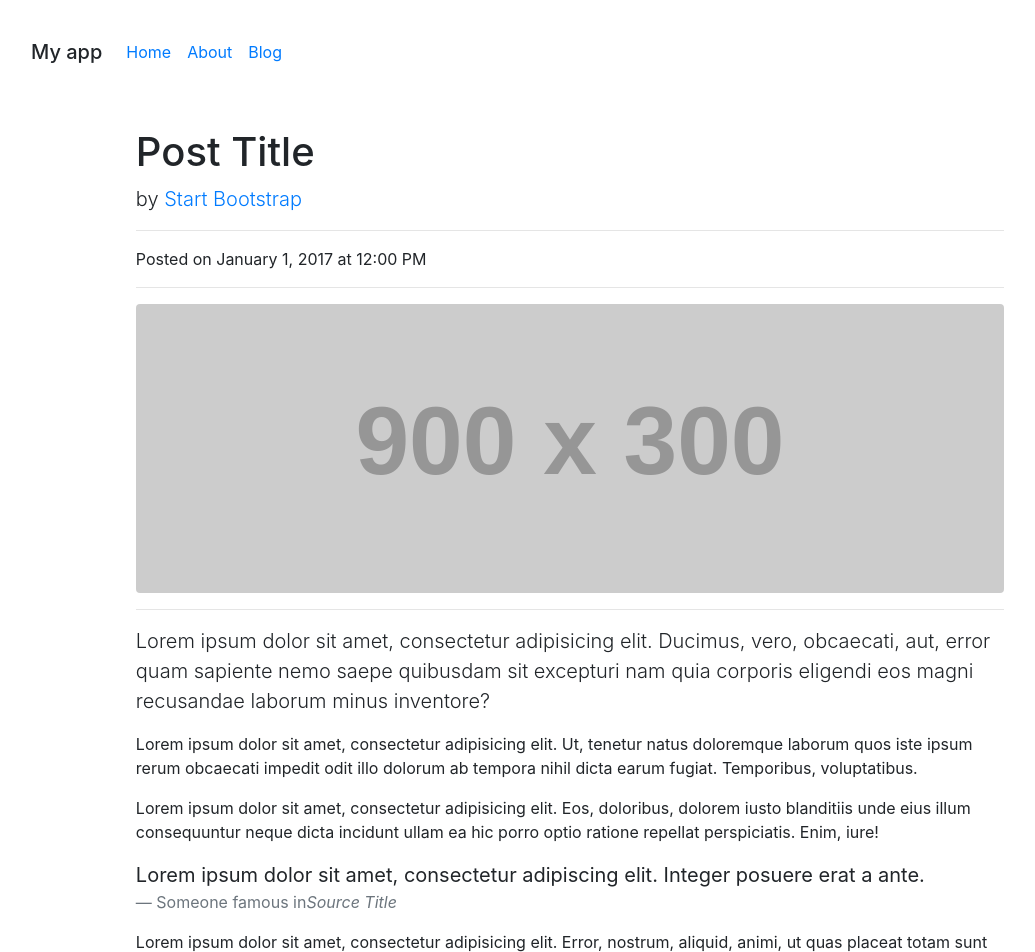
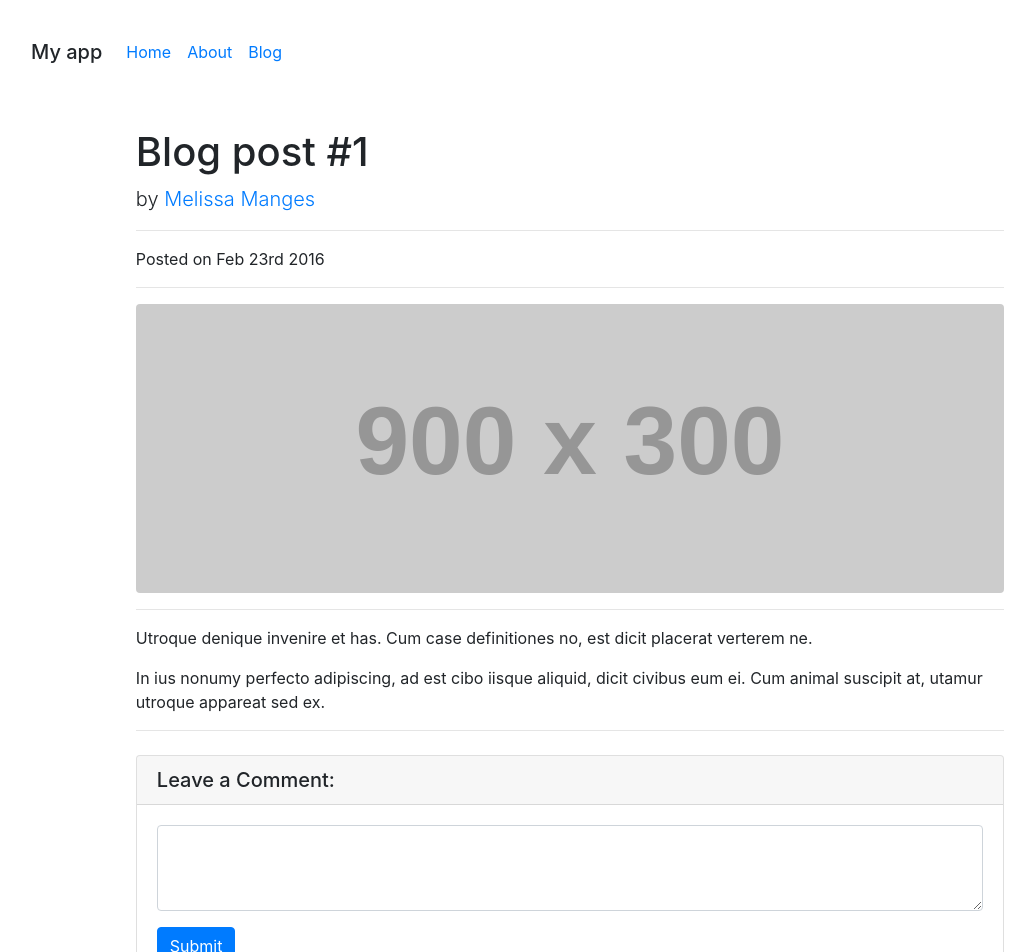
Before and after one commit to diogoaoliveira/telnyx-code-challenge, a React app: page /blog/1/blog-post-1 in a window 1280 px wide. Shown: the top 952 px of the page, without its empty margins (70-1105 px from the left). Built offline with nearby package versions, Linux system fonts and the light colour scheme; data requests are answered from the project's data file.

Commit message:
Added Single Post Component data ready

```diff
--- a/src/actions/index.js
+++ b/src/actions/index.js
@@ -1,10 +1,17 @@
 import {
-  GET_ALL_POSTS
+  GET_ALL_POSTS,
+  GET_POST_BY_ID,
 } from './types';
 import * as PostAPI from '../utils/PostsAPI';
 
 export const getAllPosts = () => dispatch => {
-  PostAPI.getAll().then((posts) => {
+  PostAPI.getAll().then(posts => {
     dispatch({ type: GET_ALL_POSTS, payload: posts });
   });
 }
+
+export const getPostById = postId => dispatch => {
+  PostAPI.getById(postId).then(post => {
+    dispatch({ type: GET_POST_BY_ID, payload: post });
+  });
+}
--- a/src/actions/types.js
+++ b/src/actions/types.js
@@ -1,2 +1,3 @@
 // POSTS
 export const GET_ALL_POSTS = 'GET_ALL_POSTS';
+export const GET_POST_BY_ID = 'GET_POST_BY_ID';
--- a/src/app/App.jsx
+++ b/src/app/App.jsx
@@ -18,7 +18,7 @@ const App = () => (
       <Route exact path='/' component={Home} />
       <Route path='/about' component={About} />
       <Route exact path='/blog' component={Blog} />
-      <Route path='/blog/:postId' component={PostSingle} />
+      <Route path='/blog/:postId/:slug' component={PostSingle} />
     </div>
   </div>
 );
--- a/src/app/blog/post/Post.jsx
+++ b/src/app/blog/post/Post.jsx
@@ -11,7 +11,7 @@ class Post extends Component {
         <div className='card-body'>
           <h2 className='card-title'>{post.title}</h2>
           <p className='card-text'>{post.description}</p>
-          <Link to={`/blog/${post.slug}`} className='btn btn-primary'>Read More &rarr;</Link>
+          <Link to={`/blog/${post.id}/${post.slug}`} className='btn btn-primary'>Read More &rarr;</Link>
         </div>
         <div className='card-footer text-muted'>
           Posted on {moment(post.publish_date).format('MMM Do YYYY')} by
--- a/src/app/blog/post/PostSingle.jsx
+++ b/src/app/blog/post/PostSingle.jsx
@@ -1,54 +1,54 @@
 import React from 'react';
+import { connect } from 'react-redux';
 import {
   CommentForm,
   CommentList,
 } from './comment';
+import {
+  getPostById
+} from '../../../actions';
+import moment from 'moment';
 
-const PostSingle = (props) => (
+class PostSingle extends React.Component {
+  componentDidMount() {
+    this.props.getPostById(this.props.match.params.postId);
+  }
+  render() {
+    console.log(this.props);
+    const { post } = this.props;
+    return (
       <div className="container">
           <div className="row justify-content-center">
             <div className="col-lg-10">
-          <h1 className="mt-4">Post Title</h1>
+              <h1 className="mt-4">{post.title}</h1>
               <p className="lead">
                 by
-            <a href="#"> Start Bootstrap</a>
+                <a href="#"> {post.author}</a>
               </p>
-
               <hr />
-
-          <p>Posted on January 1, 2017 at 12:00 PM</p>
-
+              <p>Posted on {moment(post.publish_date).format('MMM Do YYYY')}</p>
               <hr />
-
               <img className="img-fluid rounded" src="http://placehold.it/900x300" alt="" />
-
               <hr />
-
-          <p className="lead">Lorem ipsum dolor sit amet, consectetur adipisicing elit. Ducimus, vero, obcaecati, aut, error quam sapiente nemo saepe quibusdam sit excepturi nam quia corporis eligendi eos magni recusandae laborum minus inventore?</p>
-
-          <p>Lorem ipsum dolor sit amet, consectetur adipisicing elit. Ut, tenetur natus doloremque laborum quos iste ipsum rerum obcaecati impedit odit illo dolorum ab tempora nihil dicta earum fugiat. Temporibus, voluptatibus.</p>
-
-          <p>Lorem ipsum dolor sit amet, consectetur adipisicing elit. Eos, doloribus, dolorem iusto blanditiis unde eius illum consequuntur neque dicta incidunt ullam ea hic porro optio ratione repellat perspiciatis. Enim, iure!</p>
-
-          <blockquote className="blockquote">
-            <p className="mb-0">Lorem ipsum dolor sit amet, consectetur adipiscing elit. Integer posuere erat a ante.</p>
-            <footer className="blockquote-footer">Someone famous in
-              <cite title="Source Title">Source Title</cite>
-            </footer>
-          </blockquote>
-
-          <p>Lorem ipsum dolor sit amet, consectetur adipisicing elit. Error, nostrum, aliquid, animi, ut quas placeat totam sunt tempora commodi nihil ullam alias modi dicta saepe minima ab quo voluptatem obcaecati?</p>
-
-          <p>Lorem ipsum dolor sit amet, consectetur adipisicing elit. Harum, dolor quis. Sunt, ut, explicabo, aliquam tenetur ratione tempore quidem voluptates cupiditate voluptas illo saepe quaerat numquam recusandae? Qui, necessitatibus, est!</p>
-
+              <div dangerouslySetInnerHTML={{ __html: post.content }}/>
               <hr />
-
               <CommentForm />
               <CommentList />
-
             </div>
           </div>
         </div>
     );
+  }
+}
 
-export default PostSingle;
+const mapStateToProps = ({ post }) => {
+  return {
+    post: post.singlePost
+  }
+}
+
+const mapDispatchToProps = {
+  getPostById
+}
+
+export default connect(mapStateToProps, mapDispatchToProps)(PostSingle);
--- a/src/reducers/post_reducer.js
+++ b/src/reducers/post_reducer.js
@@ -1,11 +1,14 @@
 import {
   GET_ALL_POSTS,
+  GET_POST_BY_ID
 } from '../actions/types';
 
-export default (state = { postsData: [] }, action) => {
+export default (state = { postsData: [], singlePost: {} }, action) => {
   switch (action.type) {
     case GET_ALL_POSTS:
       return { ...state, postsData: action.payload };
+    case GET_POST_BY_ID:
+      return { ...state, singlePost: action.payload };
     default:
       return state;
   }
--- a/src/utils/PostsAPI.js
+++ b/src/utils/PostsAPI.js
@@ -4,3 +4,8 @@ export const getAll = () =>
   fetch(`${apiURL}/posts`)
     .then(res => res.json())
     .then(posts => posts)
+
+export const getById = (postId) =>
+  fetch(`${apiURL}/posts/${postId}`)
+    .then(res => res.json())
+    .then(post => post)
```
Lines whose indentation alone changed are shown as unchanged.
